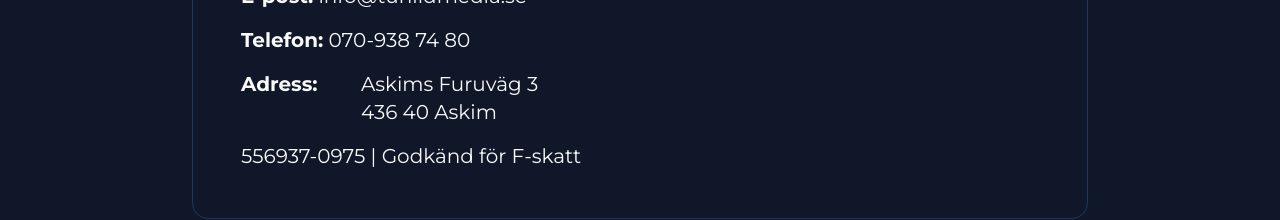
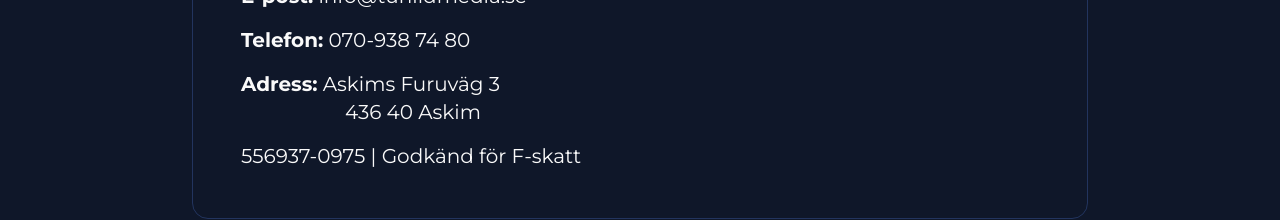
Before and after one commit to Philixinos/tunlid-web-glow, a React (Vite) app: page / in a window 1280 px wide. Shown: the part 5116-5336 px from the top of the page. Built offline with nearby package versions, Linux system fonts and the light colour scheme; the HTML template or start-up script is replaced by a standard one.

Commit message:
Fix: Adjust address spacing in contact section

```diff
--- a/src/components/Contact.tsx
+++ b/src/components/Contact.tsx
@@ -16,12 +16,10 @@ const Contact = () => {
               <p className="text-xl">
                 <span className="font-bold">Telefon:</span> 070-938 74 80
               </p>
-              <div className="text-xl flex items-start gap-2">
-                <span className="font-bold w-28 shrink-0">Adress:</span>
-                <span>
-                  Askims Furuväg 3<br />436 40 Askim
-                </span>
-              </div>
+              <p className="text-xl">
+                <span className="font-bold">Adress:</span> Askims Furuväg 3<br />
+                <span className="inline-block pl-[6.5rem]">436 40 Askim</span>
+              </p>
               <p className="text-xl">
                 556937-0975 | Godkänd för F-skatt
               </p>
```
